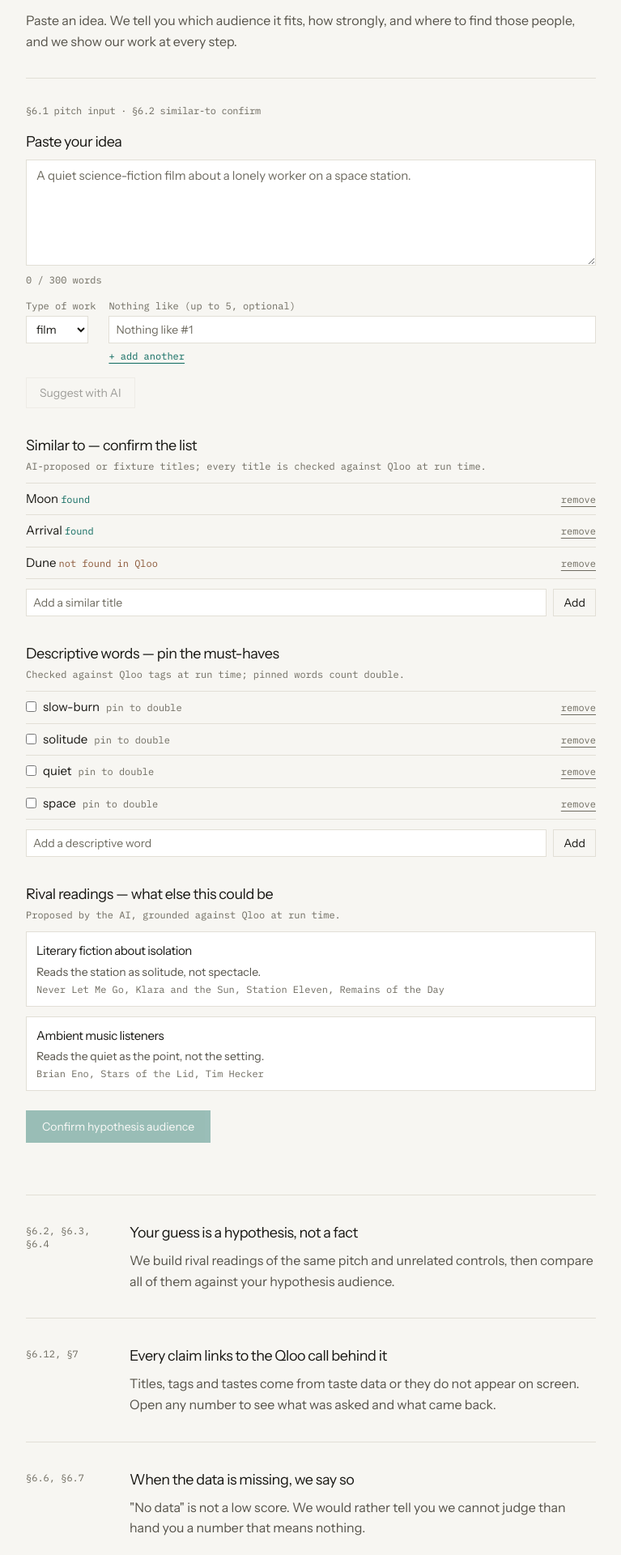
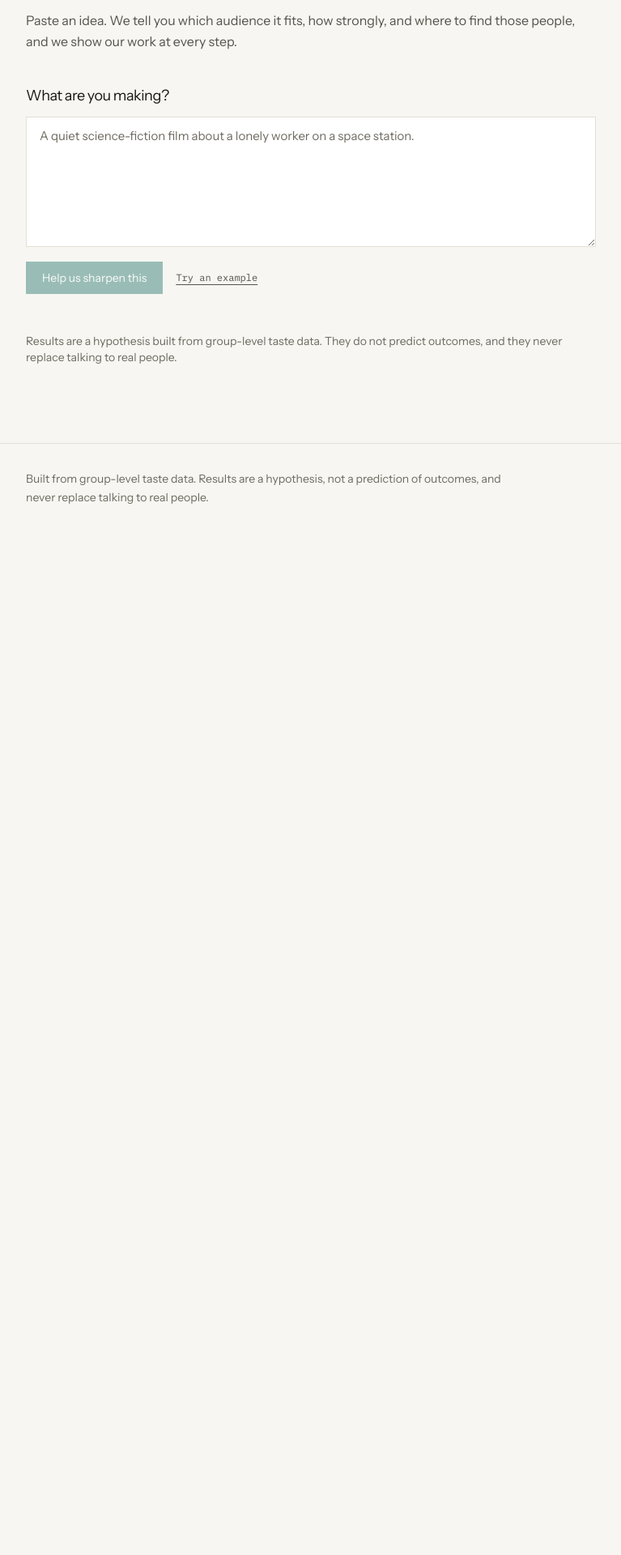
Before and after one commit to DammyCodes-all/whitespace, a Next.js app: page / in a window 1280 px wide. Shown: the part 280-2200 px from the top of the page at 81% size, without its empty margins (256-1023 px from the left). After the commit the page ends 938 px from the top, so only its background shows below. Built offline with nearby package versions, Linux system fonts and the light colour scheme.

Commit message:
chore: implement two-step pitch flow and update related components

```diff
--- a/src/app/page.tsx
+++ b/src/app/page.tsx
@@ -1,23 +1,5 @@
-import { PitchForm } from "@/components/pitch-form";
+import { PitchFlow } from "@/components/pitch-flow";
 import { mockAudiences } from "@/lib/demo/mock-run";
-
-const principles = [
-  {
-    title: "Your guess is a hypothesis, not a fact",
-    body: "We build rival readings of the same pitch and unrelated controls, then compare all of them against your hypothesis audience.",
-    ref: "§6.2, §6.3, §6.4",
-  },
-  {
-    title: "Every claim links to the Qloo call behind it",
-    body: "Titles, tags and tastes come from taste data or they do not appear on screen. Open any number to see what was asked and what came back.",
-    ref: "§6.12, §7",
-  },
-  {
-    title: "When the data is missing, we say so",
-    body: '"No data" is not a low score. We would rather tell you we cannot judge than hand you a number that means nothing.',
-    ref: "§6.6, §6.7",
-  },
-];
 
 export default function Home() {
   const hypothesis = mockAudiences.find((a) => a.kind === "hypothesis");
@@ -37,31 +19,10 @@ export default function Home() {
           where to find those people, and we show our work at every step.
         </p>
 
-        <PitchForm
+        <PitchFlow
           found={hypothesis?.titles ?? []}
           notFound={hypothesis?.notFoundTitles ?? []}
         />
-
-        <div className="mt-16 border-t border-rule">
-          {principles.map((principle) => (
-            <section
-              key={principle.ref}
-              className="border-b border-rule py-8 sm:flex sm:gap-8"
-            >
-              <p className="font-mono text-xs text-ink-3 sm:w-24 sm:shrink-0 sm:pt-1">
-                {principle.ref}
-              </p>
-              <div className="mt-2 sm:mt-0">
-                <h2 className="text-lg tracking-tight text-ink">
-                  {principle.title}
-                </h2>
-                <p className="mt-2 max-w-prose text-body text-ink-2">
-                  {principle.body}
-                </p>
-              </div>
-            </section>
-          ))}
-        </div>
 
         <p className="mt-12 text-sm text-ink-3">
           Results are a hypothesis built from group-level taste data. They do
--- /dev/null
+++ b/src/components/pitch-flow.tsx
@@ -0,0 +1,87 @@
+"use client";
+
+/**
+ * Two-step pitch flow: idea box first, sharpen step second. Owned by U.
+ *
+ * The first screen is one question — what are you making? — with a big
+ * input, an example that skips the second step, and a single continue
+ * action. Similar-to / nothing-like / work-type live on the sharpen step
+ * once the idea exists, so the first click never feels like a form.
+ */
+
+import Link from "next/link";
+import { useState } from "react";
+import { PitchForm } from "@/components/pitch-form";
+import { EXAMPLE_RUN_INPUT } from "@/lib/demo/example-run-input";
+import type { ResolvedTitle } from "@/lib/types";
+
+export function PitchFlow({
+  found,
+  notFound,
+}: {
+  found: ResolvedTitle[];
+  notFound: string[];
+}) {
+  const [pitch, setPitch] = useState("");
+  const [step, setStep] = useState<"idea" | "sharpen">("idea");
+  const exampleHref = `/run?input=${encodeURIComponent(
+    JSON.stringify(EXAMPLE_RUN_INPUT),
+  )}`;
+
+  if (step === "sharpen") {
+    return (
+      <section className="mt-8 border-t border-rule pt-8">
+        <p className="font-mono text-xs tracking-tight text-ink-3">
+          Step 2 · help us sharpen this
+        </p>
+        <h2 className="mt-2 font-serif text-2xl tracking-tight text-ink">
+          Optional context that sharpens the fit.
+        </h2>
+        <p className="mt-2 max-w-prose text-body text-ink-2">
+          Add what your idea is similar to and what it is nothing like. Both are
+          optional; the run uses whatever you confirm.
+        </p>
+        <PitchForm found={found} notFound={notFound} initialPitch={pitch} />
+        <button
+          type="button"
+          onClick={() => setStep("idea")}
+          className="mt-4 font-mono text-xs text-ink-3 underline underline-offset-4 hover:text-ink"
+        >
+          Back to the idea
+        </button>
+      </section>
+    );
+  }
+
+  return (
+    <section className="mt-10">
+      <label htmlFor="idea" className="block text-lg tracking-tight text-ink">
+        What are you making?
+      </label>
+      <textarea
+        id="idea"
+        value={pitch}
+        onChange={(e) => setPitch(e.target.value)}
+        rows={6}
+        placeholder="A quiet science-fiction film about a lonely worker on a space station."
+        className="mt-3 w-full border border-rule bg-surface px-4 py-3 text-[15px] text-ink placeholder:text-ink-3"
+      />
+      <div className="mt-3 flex flex-wrap items-center gap-4">
+        <button
+          type="button"
+          onClick={() => setStep("sharpen")}
+          disabled={pitch.trim() === ""}
+          className="inline-block bg-measured px-5 py-2.5 text-sm text-white transition-transform duration-150 ease-out active:scale-[0.97] disabled:opacity-40"
+        >
+          Help us sharpen this
+        </button>
+        <Link
+          href={exampleHref}
+          className="font-mono text-xs text-ink-2 underline underline-offset-4 hover:text-ink"
+        >
+          Try an example
+        </Link>
+      </div>
+    </section>
+  );
+}
--- a/src/components/pitch-form.tsx
+++ b/src/components/pitch-form.tsx
@@ -50,13 +50,15 @@ export interface ConfirmInput {
 export function PitchForm({
   found,
   notFound,
+  initialPitch = "",
   onConfirm,
 }: {
   found: ResolvedTitle[];
   notFound: string[];
+  initialPitch?: string;
   onConfirm?: (audience: Audience, input: ConfirmInput) => void;
 }) {
-  const [pitch, setPitch] = useState("");
+  const [pitch, setPitch] = useState(initialPitch);
   const [workType, setWorkType] = useState<WorkType>("film");
   const [nothingLike, setNothingLike] = useState<string[]>([""]);
   const [wasTrimmed, setWasTrimmed] = useState(false);
--- /dev/null
+++ b/src/lib/demo/example-run-input.ts
@@ -0,0 +1,37 @@
+/**
+ * Client-safe demo input for "try an example". Owned by U.
+ *
+ * Mirrors `demoPipelineInput` in S-owned `src/lib/pipeline/run.ts`, but
+ * keeps the browser bundle free of Qloo/scoring imports. The example is a
+ * full run input: pitch plus similar-to and nothing-like already filled.
+ */
+
+import type { PipelineInput } from "@/lib/pipeline/run";
+
+export const EXAMPLE_RUN_INPUT: PipelineInput = {
+  pitchText:
+    "A quiet science-fiction film about a lonely worker on a space station.",
+  workType: "film",
+  nothingLike: ["Fast franchise action"],
+  similarTitles: ["Moon", "Arrival", "Dune"],
+  candidateWords: ["slow-burn", "solitude", "quiet", "space"],
+  rivalProposals: [
+    {
+      id: "rival-lit",
+      name: "Literary fiction about isolation",
+      reason: "Reads the station as solitude, not spectacle.",
+      titles: [
+        "Never Let Me Go",
+        "Klara and the Sun",
+        "Station Eleven",
+        "Remains of the Day",
+      ],
+    },
+    {
+      id: "rival-amb",
+      name: "Ambient music listeners",
+      reason: "Reads the quiet as the point, not the setting.",
+      titles: ["Brian Eno", "Stars of the Lid", "Tim Hecker"],
+    },
+  ],
+};
```
Also changed, not shown: 1 other file (tests, documents, lock files or other folders).
